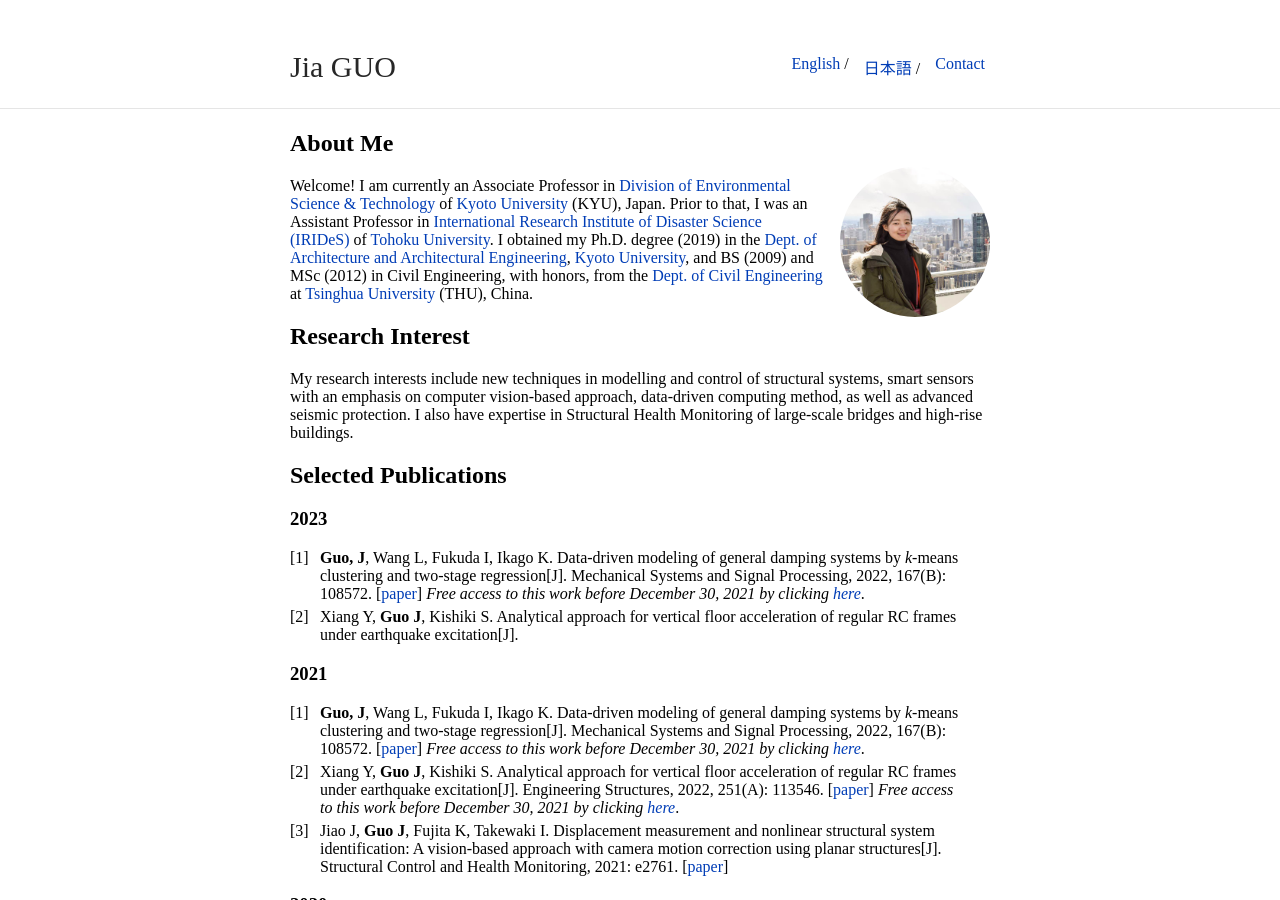
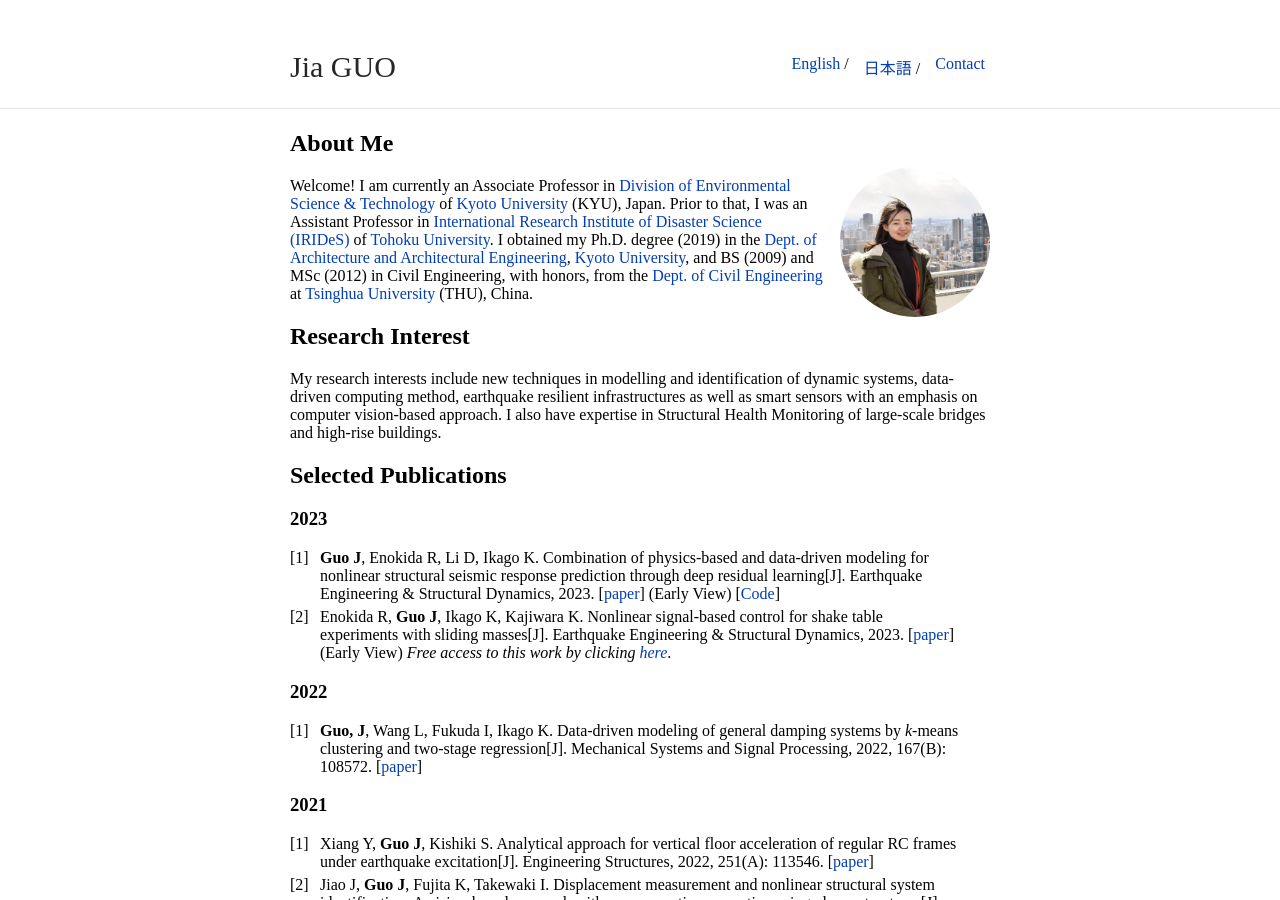
Before and after one commit to JiaGUOCV/JiaGUOCV.github.io, a Jekyll site: the page built from index.md, in a window 1280 px wide and 900 px high. Built offline with Jekyll 4.4.1, drawn with Linux system fonts in a browser that asks for light colours; our own code applies the rules of GitHub Pages for plain Markdown files.

Commit message:
Update index.md

```diff
--- a/index.md
+++ b/index.md
@@ -9,28 +9,29 @@ layout: default
 Welcome! I am currently an Associate Professor in [Division of Environmental Science & Technology](http://www.est.kais.kyoto-u.ac.jp/e/index.html) of [Kyoto University](https://www.kyoto-u.ac.jp/en) (KYU), Japan.
 Prior to that, I was an Assistant Professor in [International Research Institute of Disaster Science (IRIDeS)](https://irides.tohoku.ac.jp/eng/) of [Tohoku University](http://www.tohoku.ac.jp/en/).
 I obtained my Ph.D. degree (2019) in the [Dept. of Architecture and Architectural Engineering](https://www.ar.t.kyoto-u.ac.jp/en?set_language=en), [Kyoto University](https://www.kyoto-u.ac.jp/en/),
-and BS (2009) and MSc (2012) in Civil Engineering, with honors, from the [Dept. of Civil Engineering](http://www.civil.tsinghua.edu.cn/en/ce/index.html) at [Tsinghua University](https://www.tsinghua.edu.cn/en/index.htm) (THU), China.
+and BS (2009) and MSc (2012) in Civil Engineering, with honors, from the [Dept. of Civil Engineering](https://www.civil.tsinghua.edu.cn/en/) at [Tsinghua University](https://www.tsinghua.edu.cn/en/index.htm) (THU), China.
 
 ## Research Interest
 
-My research interests include new techniques in modelling and control of structural systems, smart sensors with an emphasis on computer vision-based approach, data-driven computing method, as well as advanced seismic protection. I also have expertise in Structural Health Monitoring of large-scale bridges and high-rise buildings.
+My research interests include new techniques in modelling and identification of dynamic systems, data-driven computing method, earthquake resilient infrastructures as well as smart sensors with an emphasis on computer vision-based approach. I also have expertise in Structural Health Monitoring of large-scale bridges and high-rise buildings.
 
 ## Selected Publications
 
 ### 2023
+1. **Guo J**, Enokida R, Li D, Ikago K. Combination of physics-based and data-driven modeling for nonlinear structural seismic response prediction through deep residual learning[J]. Earthquake Engineering & Structural Dynamics, 2023.
+[[paper](https://onlinelibrary.wiley.com/doi/10.1002/eqe.3863)] (Early View) [[Code](https://github.com/JiaGuoLab/pdhi)]
+2. Enokida R, **Guo J**, Ikago K, Kajiwara K. Nonlinear signal‐based control for shake table experiments with sliding masses[J]. Earthquake Engineering & Structural Dynamics, 2023.
+[[paper](https://onlinelibrary.wiley.com/doi/10.1002/eqe.3852)] (Early View)
+*Free access to this work by clicking [here](https://onlinelibrary.wiley.com/doi/epdf/10.1002/eqe.3852)*.
+
+### 2022
 1. **Guo, J**, Wang L, Fukuda I, Ikago K. Data-driven modeling of general damping systems by *k*-means clustering and two-stage regression[J]. Mechanical Systems and Signal Processing, 2022, 167(B): 108572.
 [[paper](https://doi.org/10.1016/j.ymssp.2021.108572)]
-*Free access to this work before December 30, 2021 by clicking [here](https://authors.elsevier.com/c/1e3Cj39~t0Y1Yt)*.
-2. Xiang Y, **Guo J**, Kishiki S. Analytical approach for vertical floor acceleration of regular RC frames under earthquake excitation[J].
 
 ### 2021
-1. **Guo, J**, Wang L, Fukuda I, Ikago K. Data-driven modeling of general damping systems by *k*-means clustering and two-stage regression[J]. Mechanical Systems and Signal Processing, 2022, 167(B): 108572.
-[[paper](https://doi.org/10.1016/j.ymssp.2021.108572)]
-*Free access to this work before December 30, 2021 by clicking [here](https://authors.elsevier.com/c/1e3Cj39~t0Y1Yt)*.
-2. Xiang Y, **Guo J**, Kishiki S. Analytical approach for vertical floor acceleration of regular RC frames under earthquake excitation[J]. Engineering Structures, 2022, 251(A): 113546.
+1. Xiang Y, **Guo J**, Kishiki S. Analytical approach for vertical floor acceleration of regular RC frames under earthquake excitation[J]. Engineering Structures, 2022, 251(A): 113546.
 [[paper](https://doi.org/10.1016/j.engstruct.2021.113546)]
-*Free access to this work before December 30, 2021 by clicking [here](https://authors.elsevier.com/c/1e3CPW4G4TgTG)*.
-3. Jiao J, **Guo J**,  Fujita K, Takewaki I. Displacement measurement and nonlinear structural
+2. Jiao J, **Guo J**,  Fujita K, Takewaki I. Displacement measurement and nonlinear structural
 system identification: A vision-based approach with camera motion correction using planar structures[J]. Structural Control and Health Monitoring, 2021: e2761.
 [[paper](https://doi.org/10.1002/stc.2761)]
 
```
